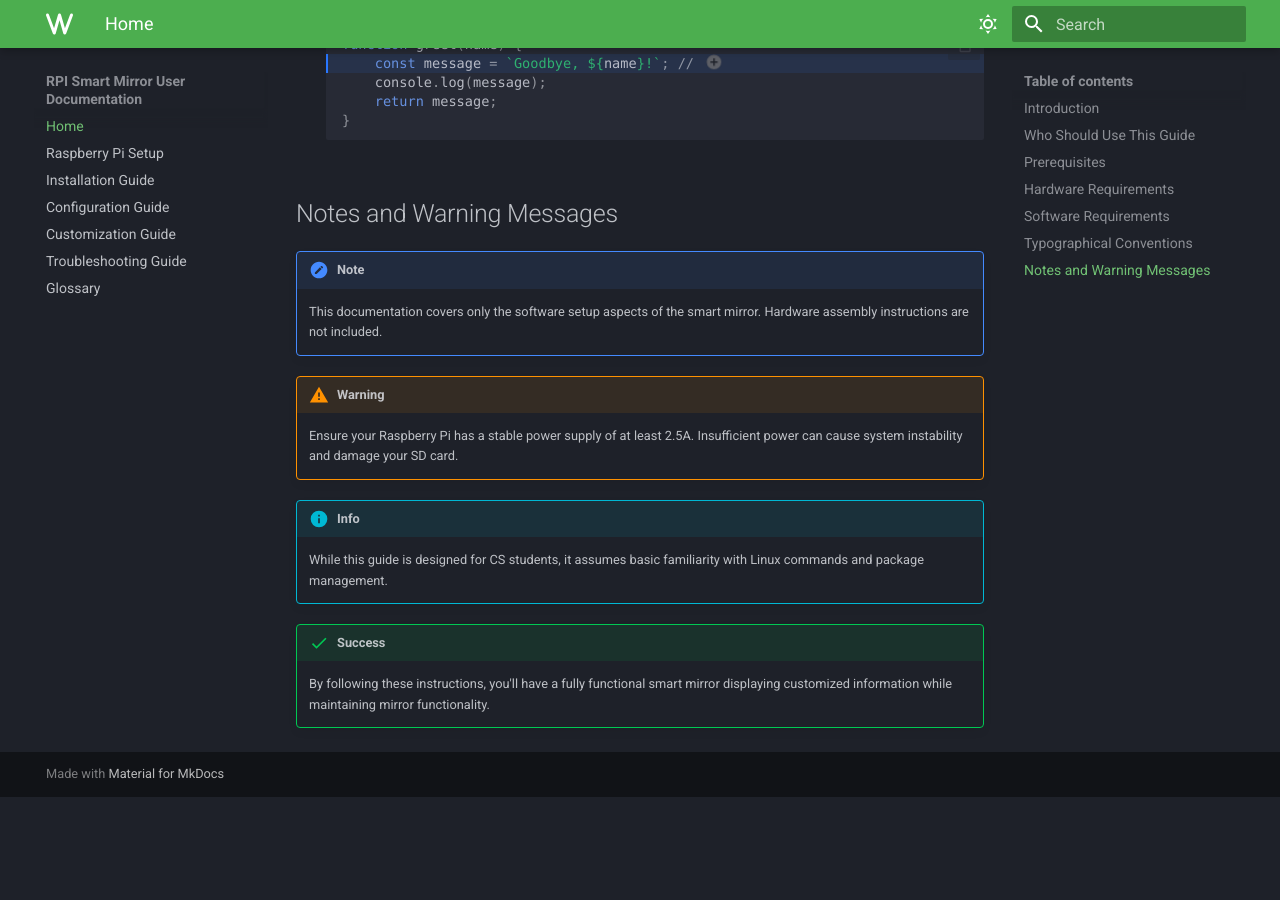
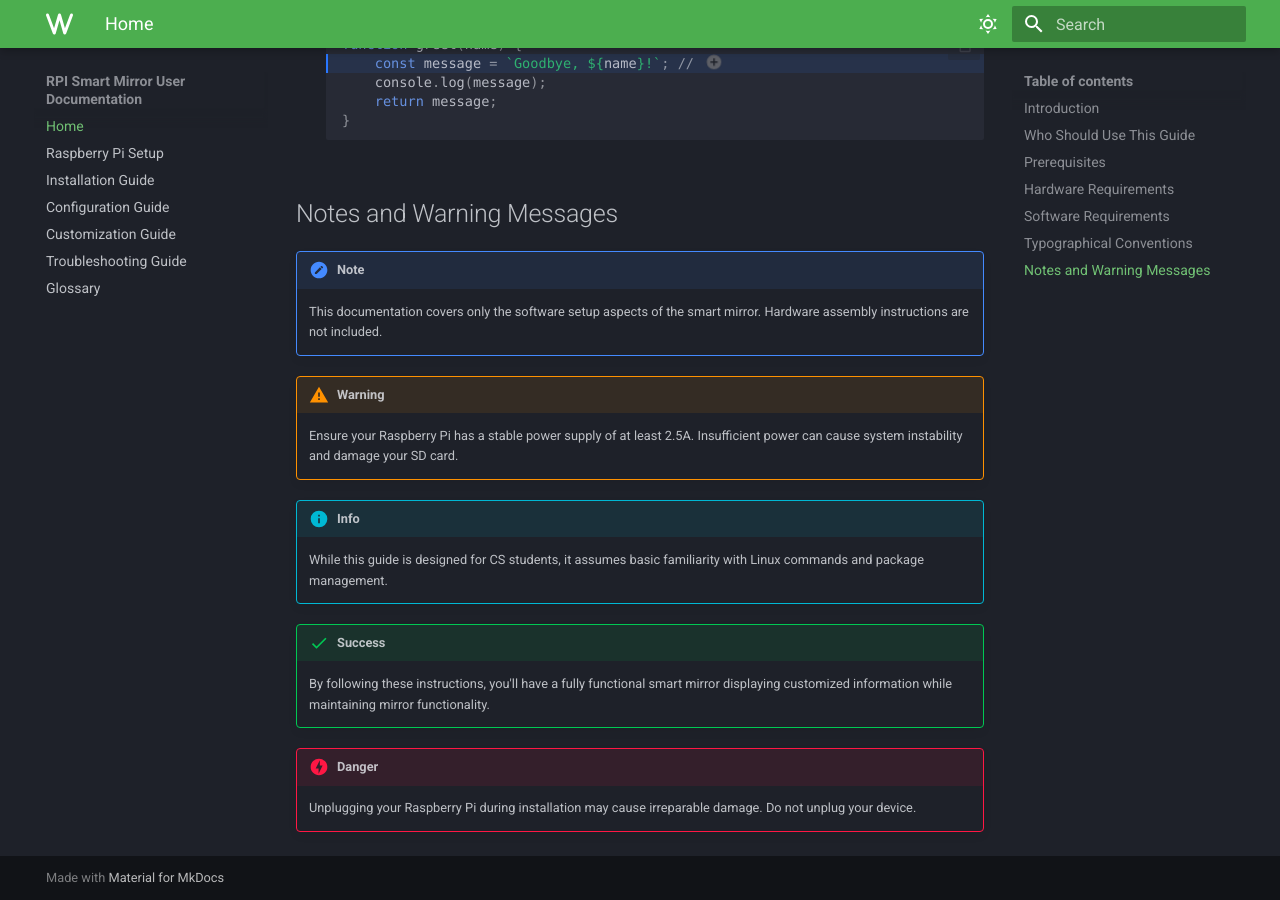
Before and after one commit to 9DSG9/MKDocs, an MkDocs documentation site: the page built from docs/index.md, in a window 1280 px wide and 900 px high, scrolled down 2266 px. Built offline with MkDocs 1.6.1 and Material for MkDocs 9.7.7, drawn with Linux system fonts in a browser that asks for light colours; some web fonts are replaced; before the commit the page ends 3063 px from its top, so only the background shows below that.

Commit message:
Add danger message to introduction

```diff
--- a/docs/index.md
+++ b/docs/index.md
@@ -97,3 +97,6 @@ In these smart mirror setup instructions, I'll use the following conventions to
 
 !!! success
     By following these instructions, you'll have a fully functional smart mirror displaying customized information while maintaining mirror functionality.
+
+!!! danger
+	Unplugging your Raspberry Pi during installation may cause irreparable damage. Do not unplug your device.
```
